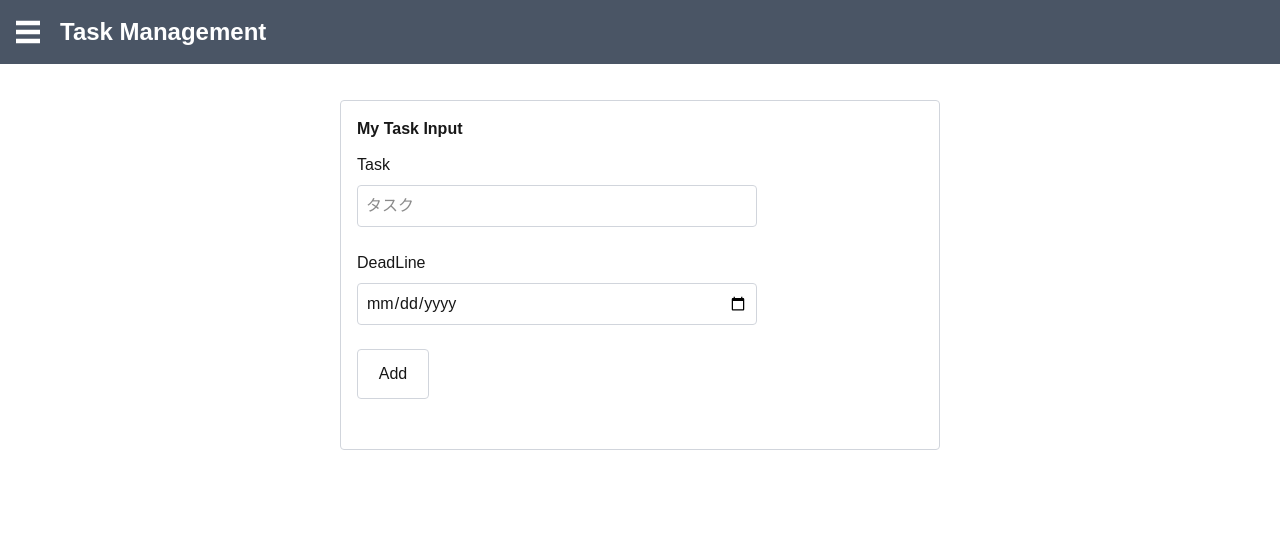
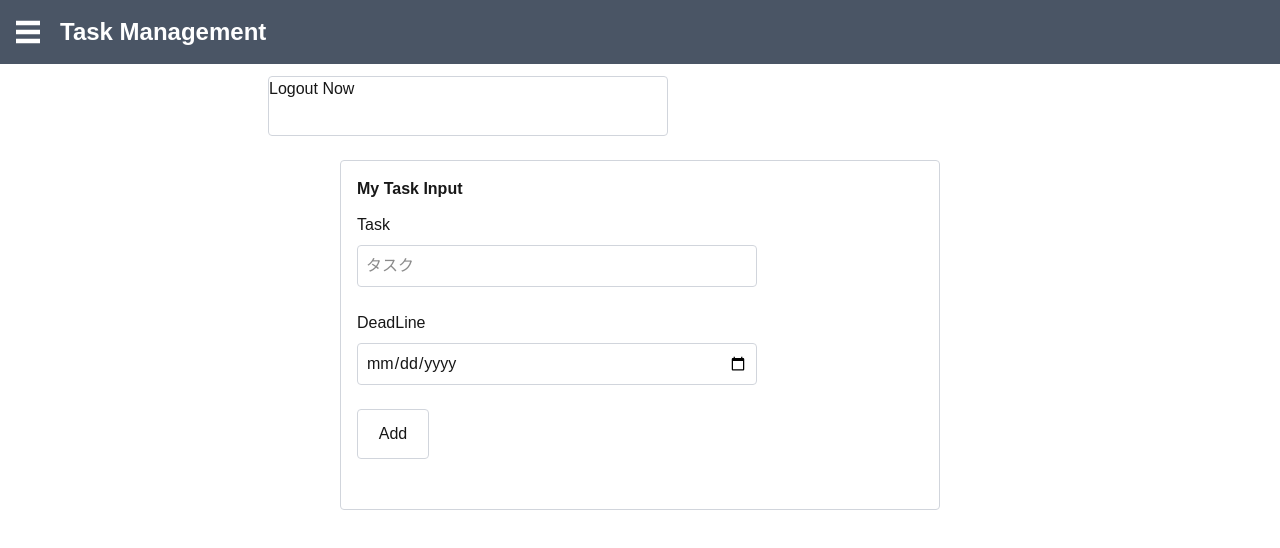
Before and after one commit to saishooo/TskMngApp, a Next.js app: page /tsk/tsk_input in a window 1280 px wide. Shown: the top 548 px of the page. Built offline with nearby package versions, Linux system fonts and the light colour scheme.

Commit message:
20251221-12

```diff
--- a/src/app/className.ts
+++ b/src/app/className.ts
@@ -1,6 +1,6 @@
 export const headerInnerClass = "fixed top-16 left-64 flex justify-center";
 
-export const headerInnerClass_center = "fixed top-25 left-64 right-64 flex justify-center";
+export const headerInnerClass_center = "fixed top-40 left-64 right-64 flex justify-center";
 export const taskBox = "w-150 p-4 h-[350px] border rounded border-gray-300";
 
 export const taskOutput_taskDisplayArea = "flex items-center justify-between w-110 px-4 my-2 rounded hover:bg-gray-200";
--- a/src/app/components/login/login.tsx
+++ b/src/app/components/login/login.tsx
@@ -46,7 +46,7 @@ export default function TskMngApp_Login(){
                 >
                 Login
                 </button>
-                {/* ↓意味理解必要 */}
+                {/* saito↓意味理解必要 */}
                 { error && <p className="text-500">{ error }</p> }
             </div>
         </div>
--- a/src/app/components/login/userinfo_output.tsx
+++ b/src/app/components/login/userinfo_output.tsx
@@ -7,7 +7,7 @@ export function UserInfo_Output() {
     const { user } = useAuth();
     return(
         <div className={ headerInnerClass }>
-            <div className="w-100 h-20 border rounded border-gray-300">
+            <div className="w-100 h-15 mt-3 ml-3  border rounded border-gray-300">
                 { user? (
                     <h1>{ user.user_name }</h1>
                 ) : (
--- a/src/app/components/tsk/tsk_input.tsx
+++ b/src/app/components/tsk/tsk_input.tsx
@@ -10,13 +10,13 @@ export default function Tsk_Input(){
     const [ dead_line,  setDeadLine ]  = useState("");
     const { user } = useAuth();
 
-    //ここ修正　あと意味理解必要
+    //ここ修正　あと意味理解必要saito
     const ctx = useContext(TaskContext);
     if (!ctx) return null;
     const { addTask } = ctx;
 
     //タスクを加えるローカル関数
-    //↓user_idの取得方法
+    //↓user_idの取得方法は？　意味理解 saito
     const handleAdd = () => {
         if (!user) return;
 
--- a/src/app/login/page.tsx
+++ b/src/app/login/page.tsx
@@ -1,7 +1,11 @@
 import TskMngApp_Login from "../components/login/login";
+import { UserInfo_Output } from "../components/login/userinfo_output";
 
 export default function Tsk_Login_Page(){
   return(
+    <>
+    <UserInfo_Output/>
     <TskMngApp_Login/>
+    </>
   );
 }
--- a/src/app/tsk/tsk_comp/page.tsx
+++ b/src/app/tsk/tsk_comp/page.tsx
@@ -1,7 +1,11 @@
 import Tsk_Output_Completed from "@/app/components/tsk/tsk_output_comp";
+import { UserInfo_Output } from "@/app/components/login/userinfo_output";
 
 export default function Tsk_Completed_Page(){
   return(
+    <>
+    <UserInfo_Output/>
     <Tsk_Output_Completed/>
+    </>
   );
 }
--- a/src/app/tsk/tsk_input/page.tsx
+++ b/src/app/tsk/tsk_input/page.tsx
@@ -1,11 +1,11 @@
-"use client";
-
 import Tsk_Input from "@/app/components/tsk/tsk_input";
+import { UserInfo_Output } from "@/app/components/login/userinfo_output";
 
 export default function Tsk_Input_Page(){
     return(
-        <div>
-            <Tsk_Input/>
-        </div>
+        <>
+        <UserInfo_Output/>
+        <Tsk_Input/>
+        </>
     );
 }
```
